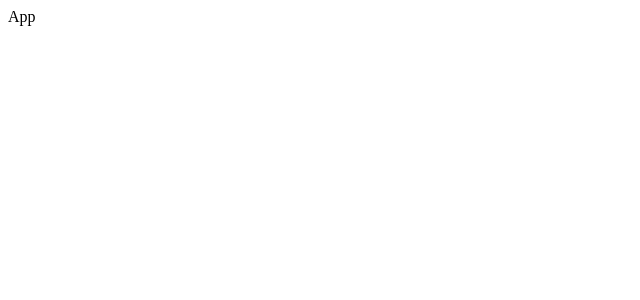
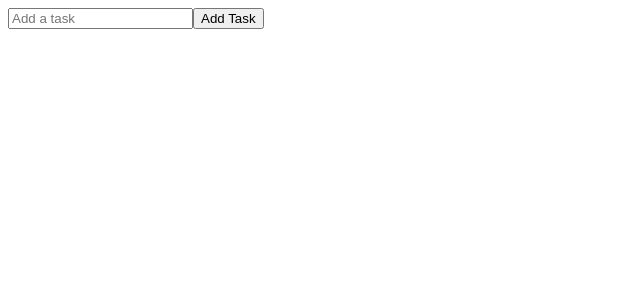
Before and after one commit to Eman-Abukhater/toDoAppUsingReact, a React (Vite) app in the folder todo-app/: page / in a window 1280 px wide. Shown: the top 300 px of the page, without its empty margins (0-640 px from the left). Built offline with nearby package versions, Linux system fonts and the light colour scheme.

Commit message:
hand input and submit

```diff
--- a/todo-app/src/App.jsx
+++ b/todo-app/src/App.jsx
@@ -1,11 +1,12 @@
-import React from 'react'
+import React from "react";
+import Todo from "./components/Todo";
 
 function App() {
   return (
-    <div className='App'>
-      App
-      </div>
-  )
+    <div className="App">
+      <Todo />
+    </div>
+  );
 }
 
-export default App
+export default App;
--- /dev/null
+++ b/todo-app/src/components/Todo.jsx
@@ -0,0 +1,35 @@
+import React, { useState } from "react";
+import TodoItem from "./TodoItem";
+function Todo() {
+  const [todo, setTodo] = useState("");
+  const [todos, setTodos] = useState([]);
+
+  const handleSubmit = (e) => {
+    e.preventDefault();
+    setTodos([...todos, todo]);
+    setTodo("");
+
+
+};
+
+  return (
+    <div>
+      <form onSubmit={handleSubmit}>
+        <input
+          onChange={(e) => setTodo(e.target.value)}
+          type="text"
+          placeholder="Add a task"
+          value={todo}
+        />
+        <button type="submit">Add Task</button>
+      </form>
+      {todos.map((item) => (
+        <div>
+            <TodoItem key={item} item={item} />
+        </div>
+      ))}
+    </div>
+  );
+}
+
+export default Todo;
--- /dev/null
+++ b/todo-app/src/components/TodoItem.jsx
@@ -0,0 +1,11 @@
+import React from "react";
+
+function TodoItem({item}) {
+  return (
+    <div>
+      <p>{item}</p>
+    </div>
+  );
+}
+
+export default TodoItem;
```
